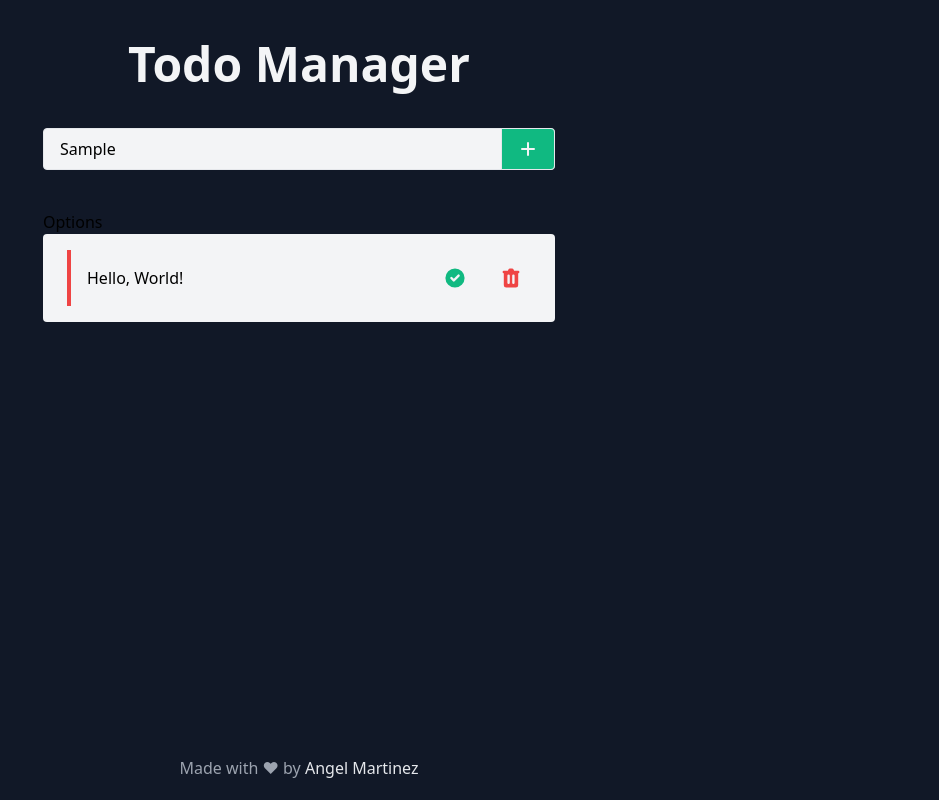
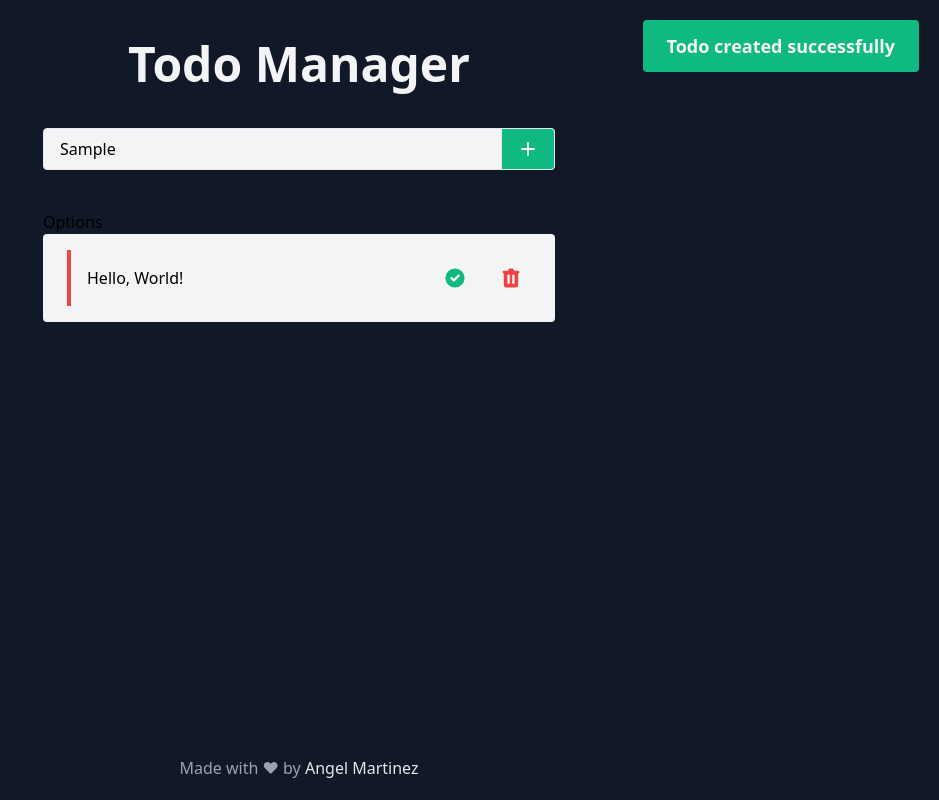
Before and after one commit to angelmtztrc/todo-manager, a React (Create React App) app: page / in a window 1280 px wide. Both pictures are taken after typing "Sample" into the empty fields and a click on the button 869 px from the left and 149 px from the top of the page. Shown: the whole page, without its empty margins (341-1280 px from the left). Built offline with nearby package versions, Linux system fonts and the light colour scheme.

Commit message:
feat(useAlert):  create a custom hook for handle the alerts

```diff
--- a/src/App.tsx
+++ b/src/App.tsx
@@ -1,4 +1,7 @@
 import { useState } from 'react';
+
+// custom hooks
+import useAlert from './hooks/useAlert';
 
 // components
 import Form from './components/Form';
@@ -10,13 +13,15 @@ import { Todo } from './interfaces/todo.interface';
 
 const App = () => {
   const [todos, setTodos] = useState<Todo[]>([]);
+  const [alert, setAlert, Alert] = useAlert();
 
   return (
     <div className="relative bg-gray-900">
+      {alert && <Alert />}
       <main className="flex flex-col items-center min-h-screen">
         <div className="mt-10 w-full max-w-lg space-y-10">
           <h1 className="text-center text-gray-100 text-5xl font-extrabold">Todo Manager</h1>
-          <Form todos={todos} setTodos={setTodos} />
+          <Form todos={todos} setTodos={setTodos} setAlert={setAlert} />
           <div>
             <Options />
             <TodoList />
--- a/src/components/Form.tsx
+++ b/src/components/Form.tsx
@@ -4,13 +4,15 @@ import { nanoid } from 'nanoid';
 
 // interfaces
 import { Todo } from '../interfaces/todo.interface';
+import { Alert } from '../hooks/useAlert';
 
 type FormProps = {
   todos: Todo[];
   setTodos: React.Dispatch<React.SetStateAction<Todo[]>>;
+  setAlert: React.Dispatch<React.SetStateAction<Alert | null>>;
 };
 
-const Form = ({ todos, setTodos }: FormProps) => {
+const Form = ({ todos, setTodos, setAlert }: FormProps) => {
   const [todo, setTodo] = useState<string>('');
 
   const handleChange = (e: FormEvent<HTMLInputElement>): void => {
@@ -19,6 +21,11 @@ const Form = ({ todos, setTodos }: FormProps) => {
 
   const handleSubmit = (e: React.SyntheticEvent): void => {
     e.preventDefault();
+
+    if (todo.trim() === '' || todo === undefined) {
+      setAlert({ content: 'Please add a description', type: 'error' });
+      return;
+    }
 
     // create the new todo
     setTodos([
@@ -29,6 +36,9 @@ const Form = ({ todos, setTodos }: FormProps) => {
         isDone: false
       }
     ]);
+
+    // print a success alert
+    setAlert({ content: 'Todo created successfully', type: 'success' });
 
     // clear the local state
     setTodo('');
--- /dev/null
+++ b/src/hooks/useAlert.tsx
@@ -0,0 +1,32 @@
+import { useEffect, useState } from 'react';
+
+export interface Alert {
+  content: string;
+  type: 'error' | 'success';
+}
+
+const useAlert = () => {
+  const [alert, setAlert] = useState<Alert | null>(null);
+
+  useEffect(() => {
+    setTimeout(() => {
+      if (alert) {
+        setAlert(null);
+      }
+    }, 5000);
+  }, [alert]);
+
+  const Component = () => (
+    <div
+      className={`
+      ${alert?.type === 'error' ? 'bg-red-600' : 'bg-green-500'}
+    fixed right-0 top-0 px-6 py-3 rounded mt-5 mr-5`}
+    >
+      <p className="text-gray-100 text-lg font-bold">{alert?.content}</p>
+    </div>
+  );
+
+  return [alert, setAlert, Component] as const;
+};
+
+export default useAlert;
```
